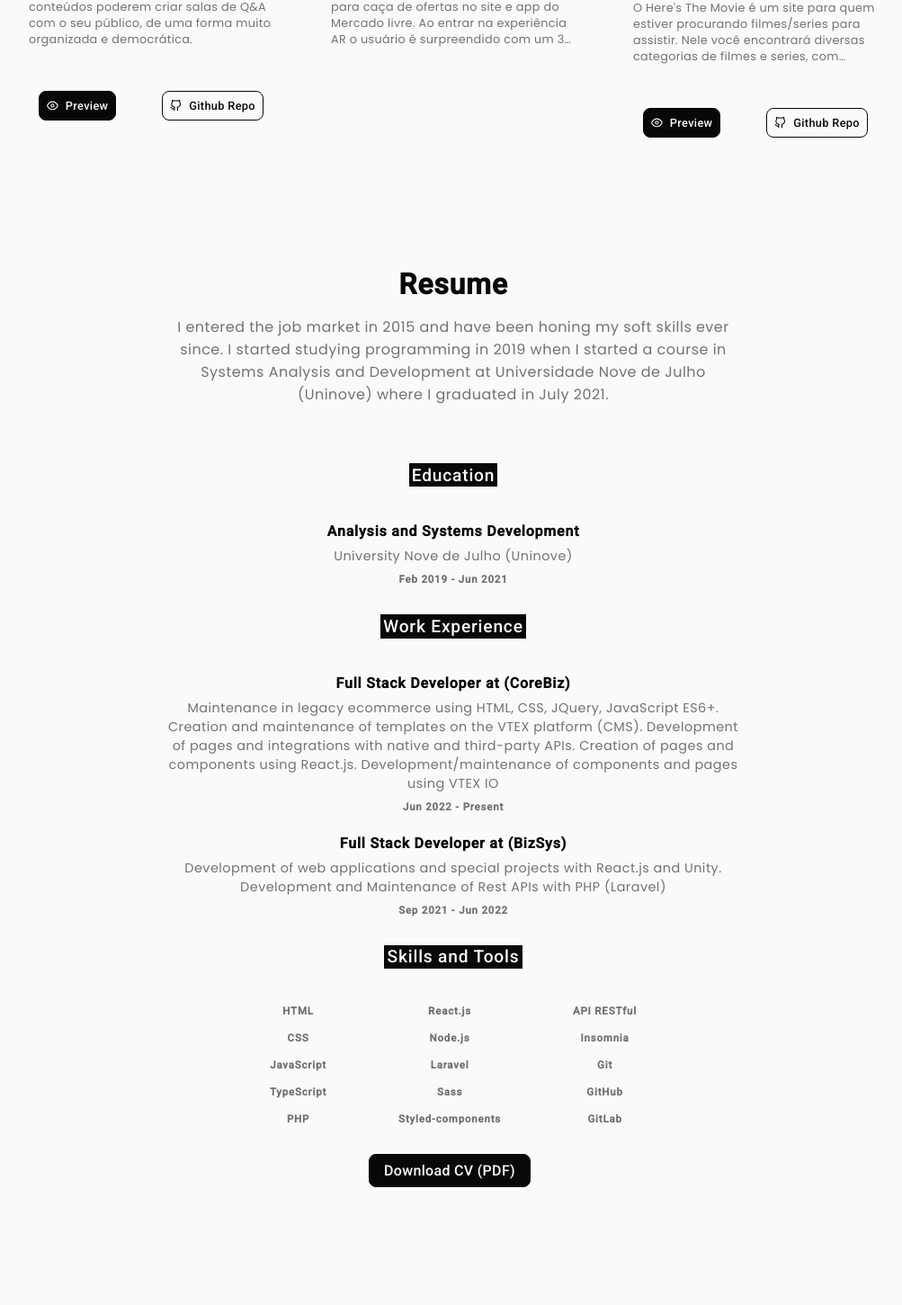
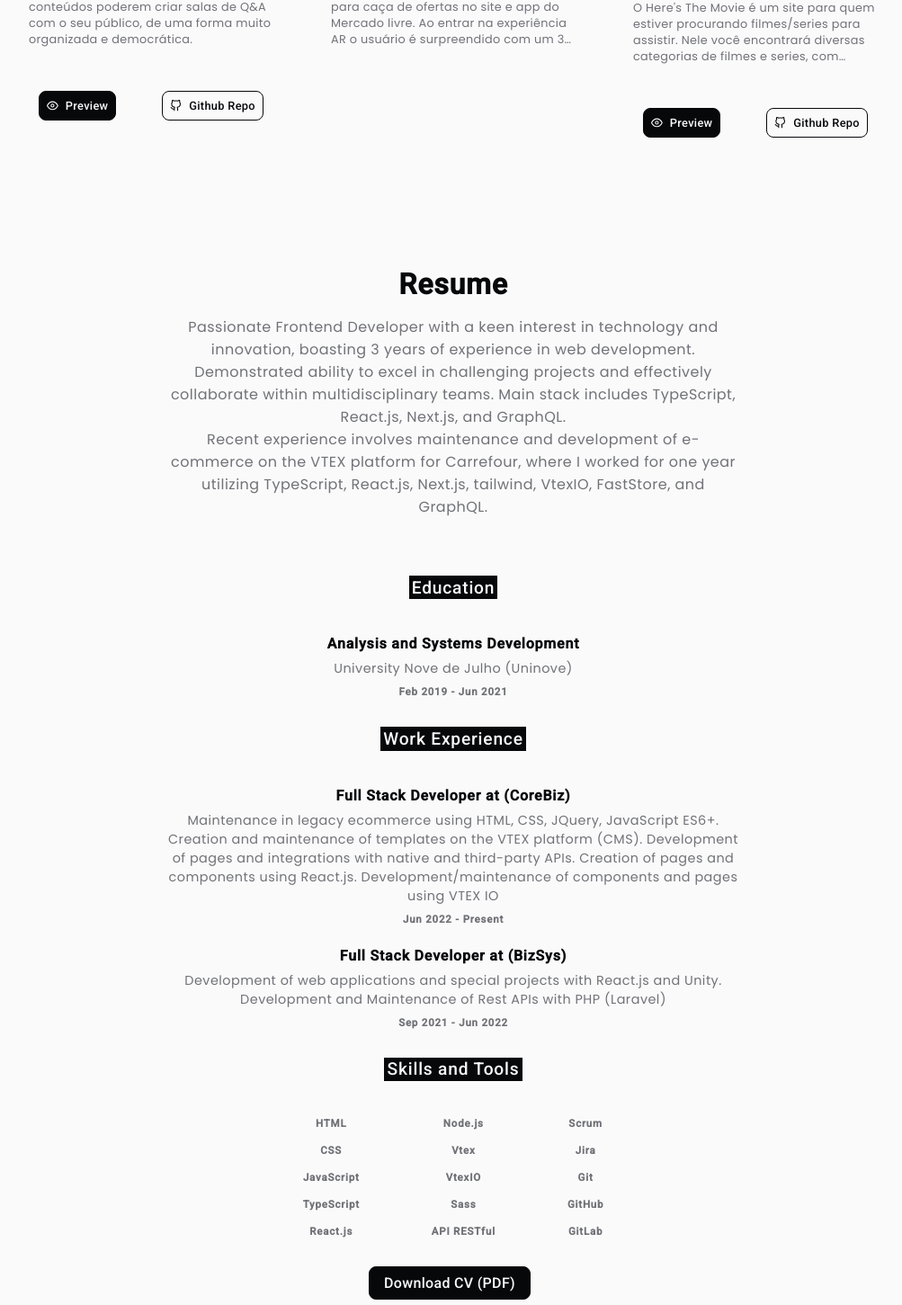
Before and after one commit to JuniorAlvess/portfolio2.0, a React (Create React App) app: page / in a window 1280 px wide. Shown: the part 1342-2793 px from the top of the page at 90% size, without its empty margins (136-1139 px from the left). Built offline with nearby package versions, Linux system fonts and the light colour scheme.

Commit message:
feat(resume): updated resume

```diff
--- a/src/App.tsx
+++ b/src/App.tsx
@@ -1,41 +1,43 @@
-import { useEffect, useState, useRef, FormEvent } from 'react';
-import axios from 'axios';
-import { useScroll } from './hooks/getScroll'
-import { useLoading } from './hooks/getLoad'
-import emailjs from '@emailjs/browser';
-import { init } from '@emailjs/browser';
-import toast, { Toaster } from 'react-hot-toast';
+import { useEffect, useState, useRef, FormEvent } from "react";
+import axios from "axios";
+import { useScroll } from "./hooks/getScroll";
+import { useLoading } from "./hooks/getLoad";
+import emailjs from "@emailjs/browser";
+import { init } from "@emailjs/browser";
+import toast, { Toaster } from "react-hot-toast";
 
-import { FiPlusCircle } from 'react-icons/fi';
-import { BiMessageSquareDetail } from 'react-icons/bi';
-import { IoMdCodeWorking } from 'react-icons/io';
-import { CgUser } from 'react-icons/cg';
-import { FiSend, FiGithub } from 'react-icons/fi';
-import { HiOutlineArrowCircleUp } from 'react-icons/hi';
-import { RiLinkedinLine } from 'react-icons/ri';
-import { AiOutlineWhatsApp } from 'react-icons/ai';
+import { FiPlusCircle } from "react-icons/fi";
+import { BiMessageSquareDetail } from "react-icons/bi";
+import { IoMdCodeWorking } from "react-icons/io";
+import { CgUser } from "react-icons/cg";
+import { FiSend, FiGithub } from "react-icons/fi";
+import { HiOutlineArrowCircleUp } from "react-icons/hi";
+import { RiLinkedinLine } from "react-icons/ri";
+import { AiOutlineWhatsApp } from "react-icons/ai";
 
-import photo from './assets/eu.png';
+import photo from "./assets/eu.png";
 
-import projects from './assets/projects.json';
-import Project from './components/project';
-import Role from './components/role';
-
+import projects from "./assets/projects.json";
+import Project from "./components/project";
+import Role from "./components/role";
 
 init("user_vyUWjXUA5AnP9Cqfmn2x7");
 
 function App() {
-  const [user_email, setUser_email] = useState<string>('');
-  const [user_name, setUser_name] = useState<string>('');
-  const [message, setMessage] = useState<string>('');
-  const [filteredProjects, setFilteredProjects] = useState<string>('all');
+  const [user_email, setUser_email] = useState<string>("");
+  const [user_name, setUser_name] = useState<string>("");
+  const [message, setMessage] = useState<string>("");
+  const [filteredProjects, setFilteredProjects] = useState<string>("all");
   const [filterProjects, setFilterProjects] = useState<any>();
   const [activeMenuMobile, setActiveMenuMobile] = useState<boolean>(false);
   const [isLoading, setIsLoading] = useState<boolean>(false);
   const { scroll } = useScroll();
   const { loading } = useLoading();
 
-  const techs = projects.map(project => project.techs).flat().map(tech => tech.tech);
+  const techs = projects
+    .map((project) => project.techs)
+    .flat()
+    .map((tech) => tech.tech);
   let techsFiltered = techs.filter((tech, i) => techs.indexOf(tech) === i);
 
   const form = useRef<any>();
@@ -44,37 +46,40 @@ function App() {
 
   const sendEmail = async (e: FormEvent) => {
     e.preventDefault();
-    if (user_email === '' || user_name === '' || message === '') {
-      toast.error('Please fill all fields!');
+    if (user_email === "" || user_name === "" || message === "") {
+      toast.error("Please fill all fields!");
       return;
     }
     setIsLoading(true);
     try {
-      const sendEmail = await axios.post("https://api.emailjs.com/api/v1.0/email/send", {
-        service_id: 'service_g75ti5e',
-        template_id: 'template_qpdqtud',
-        user_id: 'user_vyUWjXUA5AnP9Cqfmn2x7',
+      const sendEmail = await axios.post(
+        "https://api.emailjs.com/api/v1.0/email/send",
+        {
+          service_id: "service_g75ti5e",
+          template_id: "template_qpdqtud",
+          user_id: "user_vyUWjXUA5AnP9Cqfmn2x7",
           template_params: {
             to_name: "Junior Alves",
             user_email: user_email,
             user_name: user_name,
             message: message,
-          reply_to: user_email
+            reply_to: user_email,
+          },
         }
-      })
+      );
       if (sendEmail.status === 200) {
         setIsLoading(false);
         toast.success("Email sent successfully!");
-        setUser_email('');
-        setUser_name('');
-        setMessage('');
+        setUser_email("");
+        setUser_name("");
+        setMessage("");
       }
     } catch (err) {
-      toast.error('Error sending email!');
+      toast.error("Error sending email!");
     }
   };
 
-  document.addEventListener('mousemove', (e) => {
+  document.addEventListener("mousemove", (e) => {
     let y = e.clientY;
     let x = e.clientX;
     if (followingCursor.current) {
@@ -89,44 +94,117 @@ function App() {
   // }, [filteredProjects])
   return (
     <div ref={container} className="container">
-      <nav className={activeMenuMobile ? 'side-menu active' : 'side-menu'}>
+      <nav className={activeMenuMobile ? "side-menu active" : "side-menu"}>
         <ul>
-          <li> <a href="#work"> <span>Work</span> <IoMdCodeWorking className='icon-menu' /> </a> </li>
-          <li> <a href="#resume"> <span>Resume</span> <CgUser className='icon-menu' /> </a> </li>
-          <li> <a href="#contact"> <span>Contact</span> <BiMessageSquareDetail className='icon-menu' /> </a> </li>
-          <li> <a href="https://www.linkedin.com/in/ejalves/" target="_blank" rel="noreferrer"> <span>Linkedin</span> <RiLinkedinLine className='icon-menu' /> </a> </li>
-          <li> <a href="https://github.com/JuniorAlvess" target="_blank" rel="noreferrer"> <span>GitHub</span> <FiGithub className='icon-menu' /> </a> </li>
-          <li> <a href="https://web.whatsapp.com/send?phone=5511930197938" target="_blank" rel="noreferrer"> <span>WhatsApp</span> <AiOutlineWhatsApp className='icon-menu' /> </a> </li>
-          <li onClick={() => setActiveMenuMobile(!activeMenuMobile)}> <FiPlusCircle className={activeMenuMobile ? 'icon-menu active' : 'icon-menu'} /></li>
+          <li>
+            <a href="#work">
+              <span>Work</span> <IoMdCodeWorking className="icon-menu" />
+            </a>
+          </li>
+          <li>
+            <a href="#resume">
+              <span>Resume</span> <CgUser className="icon-menu" />
+            </a>
+          </li>
+          <li>
+            <a href="#contact">
+              <span>Contact</span>
+              <BiMessageSquareDetail className="icon-menu" />
+            </a>
+          </li>
+          <li>
+            <a
+              href="https://www.linkedin.com/in/ejalves/"
+              target="_blank"
+              rel="noreferrer"
+            >
+              <span>Linkedin</span> <RiLinkedinLine className="icon-menu" />
+            </a>
+          </li>
+          <li>
+            <a
+              href="https://github.com/JuniorAlvess"
+              target="_blank"
+              rel="noreferrer"
+            >
+              <span>GitHub</span> <FiGithub className="icon-menu" />
+            </a>
+          </li>
+          <li>
+            <a
+              href="https://web.whatsapp.com/send?phone=5511930197938"
+              target="_blank"
+              rel="noreferrer"
+            >
+              <span>WhatsApp</span> <AiOutlineWhatsApp className="icon-menu" />
+            </a>
+          </li>
+          <li onClick={() => setActiveMenuMobile(!activeMenuMobile)}>
+            <FiPlusCircle
+              className={activeMenuMobile ? "icon-menu active" : "icon-menu"}
+            />
+          </li>
         </ul>
       </nav>
 
       <header id="home">
         <nav>
-          <ul style={window.matchMedia('(max-width: 790px)').matches && scroll > 10 ? { filter: 'drop-shadow(1rem 0 0.75rem var(--third-color))', zIndex: 2 } : undefined}>
-            <li> <a href="#work">Work</a> </li>
-            <li> <a href="#resume">Resume</a> </li>
-            <li> <a href="#contact"> Contact</a> </li>
+          <ul
+            style={
+              window.matchMedia("(max-width: 790px)").matches && scroll > 10
+                ? {
+                    filter: "drop-shadow(1rem 0 0.75rem var(--third-color))",
+                    zIndex: 2,
+                  }
+                : undefined
+            }
+          >
+            <li>
+              <a href="#work">Work</a>
+            </li>
+            <li>
+              <a href="#resume">Resume</a>
+            </li>
+            <li>
+              <a href="#contact"> Contact</a>
+            </li>
           </ul>
         </nav>
 
         <section>
-          <img src={photo} alt="Junior Alves" title="Junior Alves" width={450} height={500} />
+          <img
+            src={photo}
+            alt="Junior Alves"
+            title="Junior Alves"
+            width={450}
+            height={500}
+          />
           <article>
-            <h1>Hi, I'm Junior and I'm a <strong>FullStack Developer</strong>.</h1>
+            <h1>
+              Hi, I'm Junior and I'm a <strong>Frontend Developer</strong>.
+            </h1>
             <p>
-              I am a developer with startup experience. My main stack is HTML, CSS, JavaScript, TypeScript, React.js, Node.js, Sass.
+              I am a developer with startup experience. My main stack is
+              TypeScript, React.js, NextJs, Sass, GraphQL.
             </p>
             <button
-              title='Contact me'
+              title="Contact me"
               role="Contact me"
-              onClick={() => { window.location.href = '#contact' }}
-            >Contact me</button>
+              onClick={() => {
+                window.location.href = "#contact";
+              }}
+            >
+              Contact me
+            </button>
             <button
-              title='Check my work'
-              role='Check my work'
-              onClick={() => { window.location.href = '#work' }}
-            >Check my work</button>
+              title="Check my work"
+              role="Check my work"
+              onClick={() => {
+                window.location.href = "#work";
+              }}
+            >
+              Check my work
+            </button>
           </article>
         </section>
       </header>
@@ -141,29 +219,49 @@ function App() {
           </p>
 
           <div className="filter-projects">
-            <button disabled={filteredProjects === 'all'} onClick={() => setFilteredProjects('all')}>All ({projects.length})</button>
-            {techsFiltered.map(tech => (
-              <button onClick={() => setFilteredProjects(tech)}>{techs.filter((e, i) => techs.indexOf(tech) === i) && tech} ({techs.filter(t => t === tech).length})</button>
+            <button
+              disabled={filteredProjects === "all"}
+              onClick={() => setFilteredProjects("all")}
+            >
+              All ({projects.length})
+            </button>
+            {techsFiltered.map((tech) => (
+              <button onClick={() => setFilteredProjects(tech)}>
+                {techs.filter((e, i) => techs.indexOf(tech) === i) && tech} (
+                {techs.filter((t) => t === tech).length})
+              </button>
             ))}
           </div>
           <div className="project-container">
-            {
-              projects.map((project, index) =>
-                filteredProjects === 'all' ? <Project key={index} project={project} /> :
-                  project.techs.map(tech => tech.tech.toLocaleLowerCase() === filteredProjects.toLocaleLowerCase() && (
+            {projects.map((project, index) =>
+              filteredProjects === "all" ? (
                 <Project key={index} project={project} />
-                  ))
+              ) : (
+                project.techs.map(
+                  (tech) =>
+                    tech.tech.toLocaleLowerCase() ===
+                      filteredProjects.toLocaleLowerCase() && (
+                      <Project key={index} project={project} />
                     )
-            }
+                )
+              )
+            )}
           </div>
         </section>
 
-        <section className='resume'>
+        <section className="resume">
           <h2 id="resume">Resume</h2>
           <p>
-            I entered the job market in 2015 and have been honing my soft skills ever since.
-            I started studying programming in 2019 when I started a course in Systems Analysis and Development
-            at Universidade Nove de Julho (Uninove) where I graduated in July 2021.
+            Passionate Frontend Developer with a keen interest in technology and
+            innovation, boasting 3 years of experience in web development.
+            Demonstrated ability to excel in challenging projects and
+            effectively collaborate within multidisciplinary teams. Main stack
+            includes TypeScript, React.js, Next.js, and GraphQL.
+            <br />
+            Recent experience involves maintenance and development of e-commerce
+            on the VTEX platform for Carrefour, where I worked for one year
+            utilizing TypeScript, React.js, Next.js, tailwind, VtexIO,
+            FastStore, and GraphQL.
           </p>
 
           <section>
@@ -197,44 +295,153 @@ function App() {
             <h3> Skills and Tools </h3>
             <ol>
               <ul>
-                <li><a href="https://developer.mozilla.org/pt-BR/docs/Web/HTML" rel="noreferrer" target="_blank">HTML</a></li>
-                <li><a href="https://developer.mozilla.org/pt-BR/docs/Web/CSS" rel="noreferrer" target="_blank">CSS</a></li>
-                <li><a href="https://www.javascript.com/" rel="noreferrer" target="_blank">JavaScript</a></li>
-                <li><a href="https://www.typescriptlang.org/" rel="noreferrer" target="_blank">TypeScript</a></li>
-                <li><a href="https://www.php.net/" rel="noreferrer" target="_blank">PHP</a></li>
+                <li>
+                  <a
+                    href="https://developer.mozilla.org/pt-BR/docs/Web/HTML"
+                    rel="noreferrer"
+                    target="_blank"
+                  >
+                    HTML
+                  </a>
+                </li>
+                <li>
+                  <a
+                    href="https://developer.mozilla.org/pt-BR/docs/Web/CSS"
+                    rel="noreferrer"
+                    target="_blank"
+                  >
+                    CSS
+                  </a>
+                </li>
+                <li>
+                  <a
+                    href="https://www.javascript.com/"
+                    rel="noreferrer"
+                    target="_blank"
+                  >
+                    JavaScript
+                  </a>
+                </li>
+                <li>
+                  <a
+                    href="https://www.typescriptlang.org/"
+                    rel="noreferrer"
+                    target="_blank"
+                  >
+                    TypeScript
+                  </a>
+                </li>
+                <li>
+                  <a
+                    href="https://pt-br.reactjs.org/"
+                    rel="noreferrer"
+                    target="_blank"
+                  >
+                    React.js
+                  </a>
+                </li>
               </ul>
               <ul>
-                <li><a href="https://pt-br.reactjs.org/" rel="noreferrer" target="_blank">React.js</a></li>
-                <li><a href="https://nodejs.org/en/" rel="noreferrer" target="_blank">Node.js</a></li>
-                <li><a href="https://laravel.com/" rel="noreferrer" target="_blank">Laravel</a></li>
-                <li><a href="https://www.sass-lang.com/" rel="noreferrer" target="_blank">Sass</a></li>
-                <li><a href="https://styled-components.com/" rel="noreferrer" target="_blank">Styled-components</a></li>
+                <li>
+                  <a
+                    href="https://nodejs.org/en/"
+                    rel="noreferrer"
+                    target="_blank"
+                  >
+                    Node.js
+                  </a>
+                </li>
+                <li>
+                  <a href="https://vtex.com/" rel="noreferrer" target="_blank">
+                    Vtex
+                  </a>
+                </li>
+                <li>
+                  <a
+                    href="https://vtex.com/br-pt/vtex-io/"
+                    rel="noreferrer"
+                    target="_blank"
+                  >
+                    VtexIO
+                  </a>
+                </li>
+                <li>
+                  <a
+                    href="https://www.sass-lang.com/"
+                    rel="noreferrer"
+                    target="_blank"
+                  >
+                    Sass
+                  </a>
+                </li>
+                <li>
+                  <a
+                    href="https://www.redhat.com/pt-br/topics/api/what-is-a-rest-api"
+                    rel="noreferrer"
+                    target="_blank"
+                  >
+                    API RESTful
+                  </a>
+                </li>
               </ul>
               <ul>
-                <li><a href="https://www.redhat.com/pt-br/topics/api/what-is-a-rest-api" rel="noreferrer" target="_blank">API RESTful</a></li>
-                <li><a href="https://insomnia.rest/" rel="noreferrer" target="_blank">Insomnia</a></li>
-                <li><a href="https://git-scm.com/" rel="noreferrer" target="_blank">Git</a></li>
-                <li><a href="https://github.com/" rel="noreferrer" target="_blank">GitHub</a></li>
-                <li><a href="https://about.gitlab.com/" rel="noreferrer" target="_blank">GitLab</a></li>
+                <li>
+                  <a href="#resume" rel="noreferrer">
+                    Scrum
+                  </a>
+                </li>
+                <li>
+                  <a href="#resume" rel="noreferrer">
+                    Jira
+                  </a>
+                </li>
+                <li>
+                  <a
+                    href="https://git-scm.com/"
+                    rel="noreferrer"
+                    target="_blank"
+                  >
+                    Git
+                  </a>
+                </li>
+                <li>
+                  <a
+                    href="https://github.com/"
+                    rel="noreferrer"
+                    target="_blank"
+                  >
+                    GitHub
+                  </a>
+                </li>
+                <li>
+                  <a
+                    href="https://about.gitlab.com/"
+                    rel="noreferrer"
+                    target="_blank"
+                  >
+                    GitLab
+                  </a>
+                </li>
               </ul>
             </ol>
           </section>
 
-          <a href="/assets/junior_alves_resume.pdf" download>Download CV (PDF)</a>
+          <a href="/assets/ednaldo_alves_resume.pdf" download>
+            Download CV (PDF)
+          </a>
         </section>
         <section>
           <h2 id="contact">Contact</h2>
           <p>
             Let me know if you are interested in my services or collaboration.
-            <br />
-            I will reply as soon as possible.
+            <br />I will reply as soon as possible.
           </p>
 
           <form ref={form} onSubmit={sendEmail}>
             <input
               type="text"
               name="user_name"
-              placeholder='Enter your full name'
+              placeholder="Enter your full name"
               value={user_name}
               onChange={(e) => setUser_name(e.target.value)}
               required
@@ -242,7 +449,7 @@ function App() {
             <input
               type="email"
               name="user_email"
-              placeholder='Enter your email address'
+              placeholder="Enter your email address"
               value={user_email}
               onChange={(e) => setUser_email(e.target.value)}
               required
@@ -250,25 +457,32 @@ function App() {
             <textarea
               rows={7}
               name="message"
-              placeholder='Tell me'
+              placeholder="Tell me"
               value={message}
               onChange={(e) => setMessage(e.target.value)}
               required
             />
-            <button type="submit"> <FiSend style={isLoading ? { animation: 'iconAnim 1s infinite alternate' } : {}} /> {!isLoading ? 'Send' : ''} </button>
+            <button type="submit">
+              <FiSend
+                style={
+                  isLoading
+                    ? { animation: "iconAnim 1s infinite alternate" }
+                    : {}
+                }
+              />
+              {!isLoading ? "Send" : ""}
+            </button>
           </form>
         </section>
         <HiOutlineArrowCircleUp
-          className={scroll > 500 ? 'arrow-up enable' : 'arrow-up'}
-          onClick={() => { window.location.href = '#home' }}
+          className={scroll > 500 ? "arrow-up enable" : "arrow-up"}
+          onClick={() => {
+            window.location.href = "#home";
+          }}
         />
       </main>
-      <div className="cursor" ref={followingCursor}>
-
-      </div>
-      <Toaster
-        position='bottom-left'
-      />
+      <div className="cursor" ref={followingCursor}></div>
+      <Toaster position="bottom-left" />
     </div>
   );
 }
```
Also changed, not shown: 2 other files (tests, documents, lock files or other folders). Lines whose indentation alone changed are shown as unchanged.
